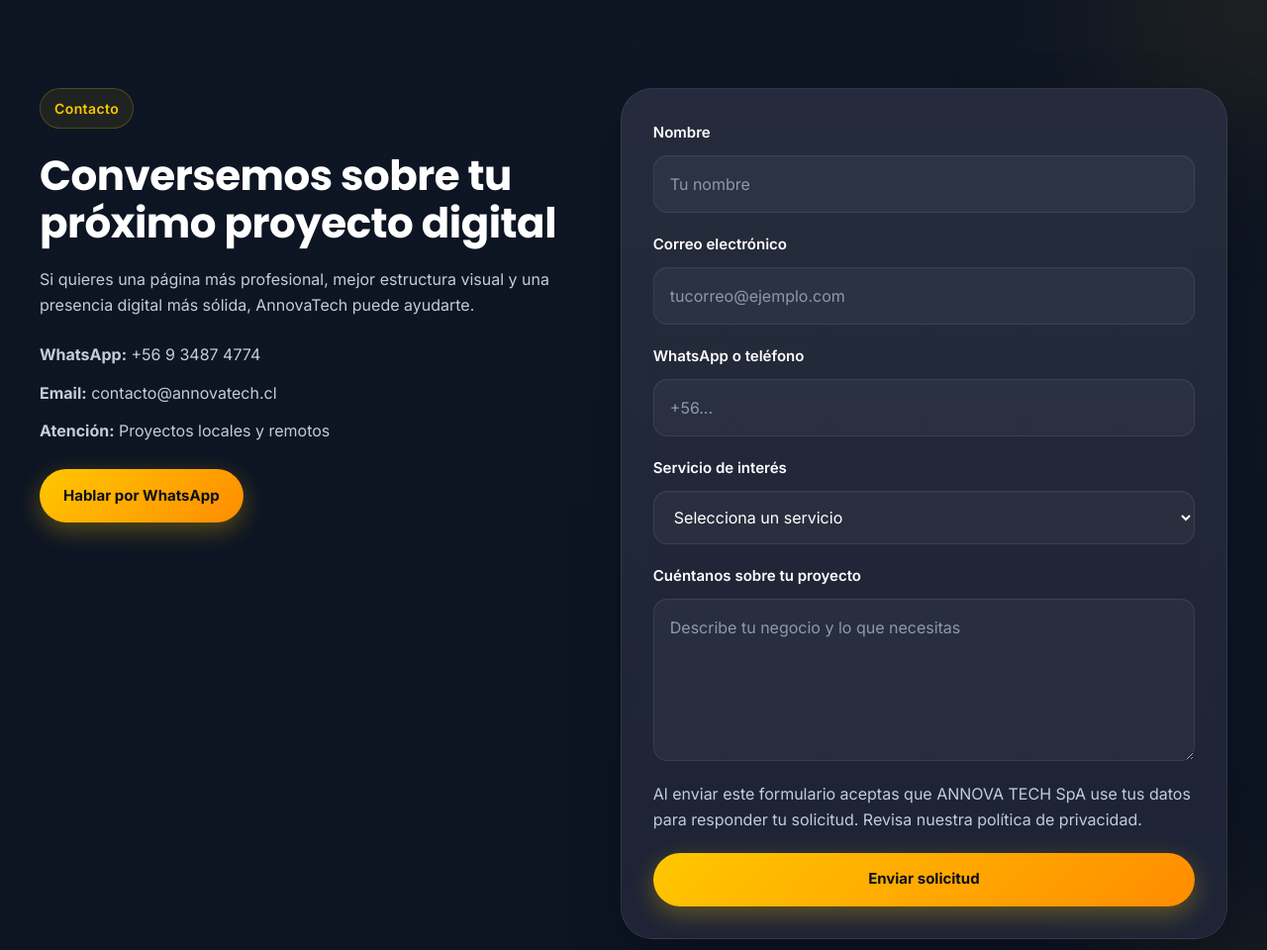
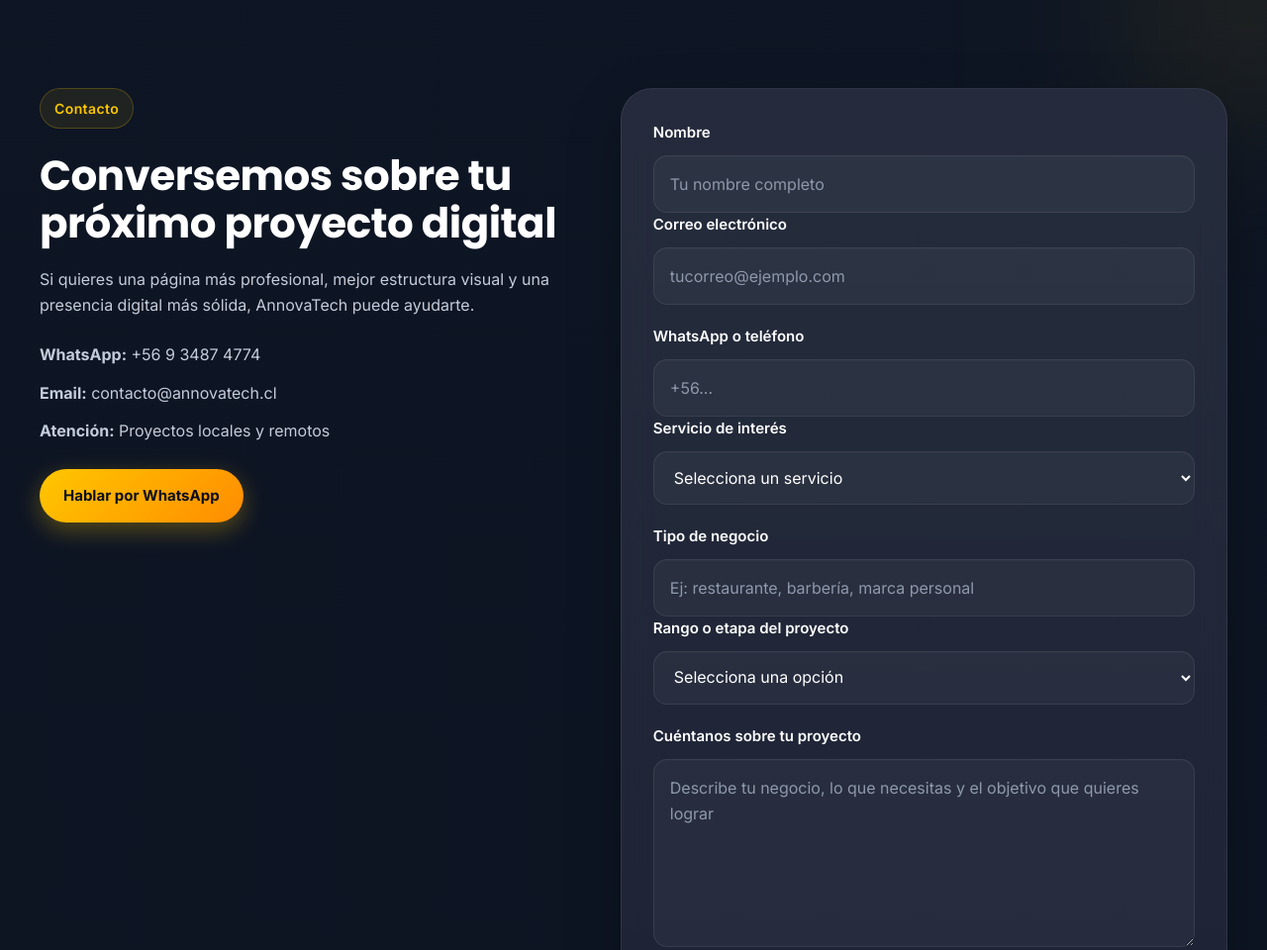
Before and after one commit to Djoudy9194/annovatech-site, a plain HTML site: page index.html in a window 1280 px wide. Shown: the part 8160-9120 px from the top of the page at 99% size. Drawn offline with Linux system fonts and the light colour scheme; animation ran at ten frames a second.

```diff
--- a/index.html
+++ b/index.html
@@ -728,9 +728,9 @@
           </a>
         </div>
 
-        <div class="contact-form-wrapper">
+        <div class="contact-page-form-wrapper">
             <form
-            class="contact-form"
+              class="contact-form contact-page-form"
               id="contact-form"
               name="contacto"
               method="POST"
@@ -739,17 +739,20 @@
               data-lead-form
             >
               <input type="hidden" name="form-name" value="contacto" />
-            <input type="hidden" name="source_page" value="home" />
+              <input type="hidden" name="source_page" value="contacto" />
+              <div class="form-row">
                 <div class="form-group">
                   <label for="name">Nombre</label>
-              <input type="text" id="name" name="nombre" placeholder="Tu nombre" autocomplete="name" required />
+                  <input type="text" id="name" name="nombre" placeholder="Tu nombre completo" autocomplete="name" required />
                 </div>
 
                 <div class="form-group">
                   <label for="email">Correo electrónico</label>
                   <input type="email" id="email" name="email" placeholder="tucorreo@ejemplo.com" autocomplete="email" required />
                 </div>
+              </div>
 
+              <div class="form-row">
                 <div class="form-group">
                   <label for="phone">WhatsApp o teléfono</label>
                   <input type="tel" id="phone" name="telefono" placeholder="+56..." autocomplete="tel" required />
@@ -766,14 +769,33 @@
                     <option value="analitica">Analítica Web</option>
                   </select>
                 </div>
+              </div>
+
+              <div class="form-row">
+                <div class="form-group">
+                  <label for="business">Tipo de negocio</label>
+                  <input type="text" id="business" name="negocio" placeholder="Ej: restaurante, barbería, marca personal" autocomplete="organization" />
+                </div>
+
+                <div class="form-group">
+                  <label for="budget">Rango o etapa del proyecto</label>
+                  <select id="budget" name="presupuesto">
+                    <option value="">Selecciona una opción</option>
+                    <option value="nuevo">Proyecto nuevo</option>
+                    <option value="rediseño">Necesito rediseño</option>
+                    <option value="mejora">Quiero mejorar una página actual</option>
+                    <option value="consultar">Quiero orientación primero</option>
+                  </select>
+                </div>
+              </div>
 
               <div class="form-group">
                 <label for="message">Cuéntanos sobre tu proyecto</label>
                 <textarea
                   id="message"
                   name="mensaje"
-                rows="5"
-                placeholder="Describe tu negocio y lo que necesitas"
+                  rows="6"
+                  placeholder="Describe tu negocio, lo que necesitas y el objetivo que quieres lograr"
                   autocomplete="off"
                   required
                 ></textarea>
@@ -789,9 +811,10 @@
               <button type="submit" class="btn btn-primary">Enviar solicitud</button>
             </form>
           </div>
+
+        </div>
       </div>
     </section>
-
     <!-- MAPA -->
     <section class="map-section section-space" id="map">
       <div class="container">
```
Lines whose indentation alone changed are shown as unchanged.
